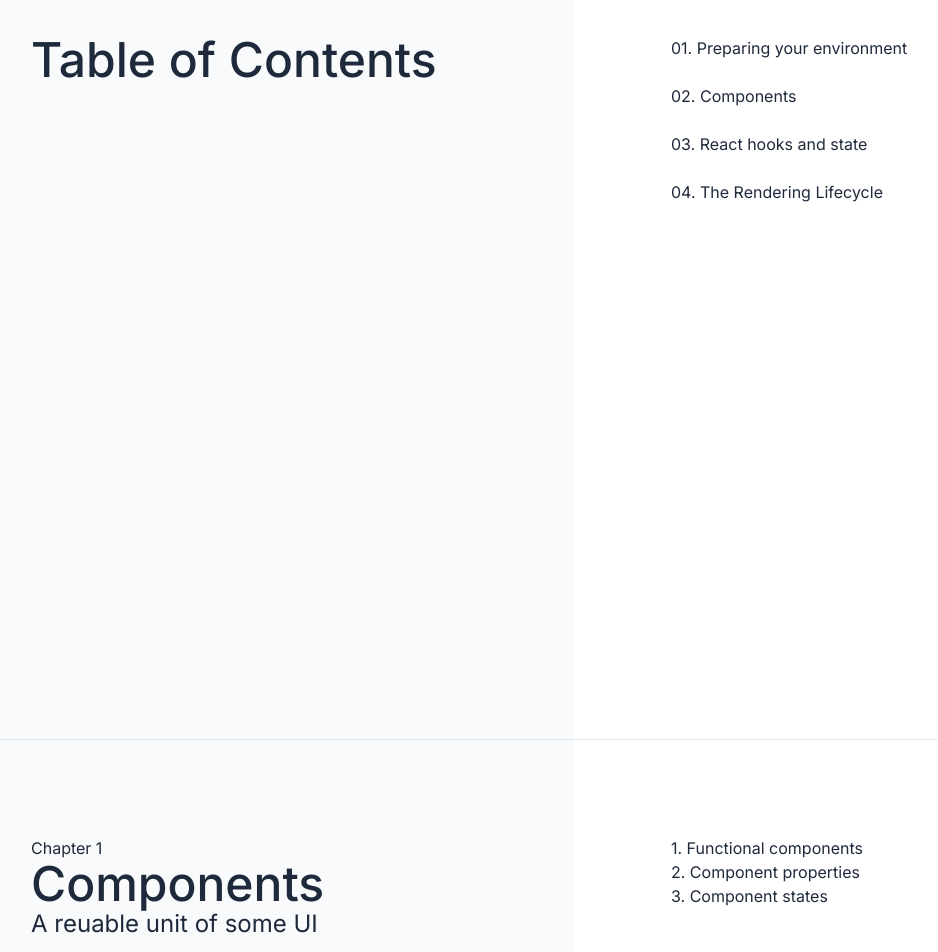
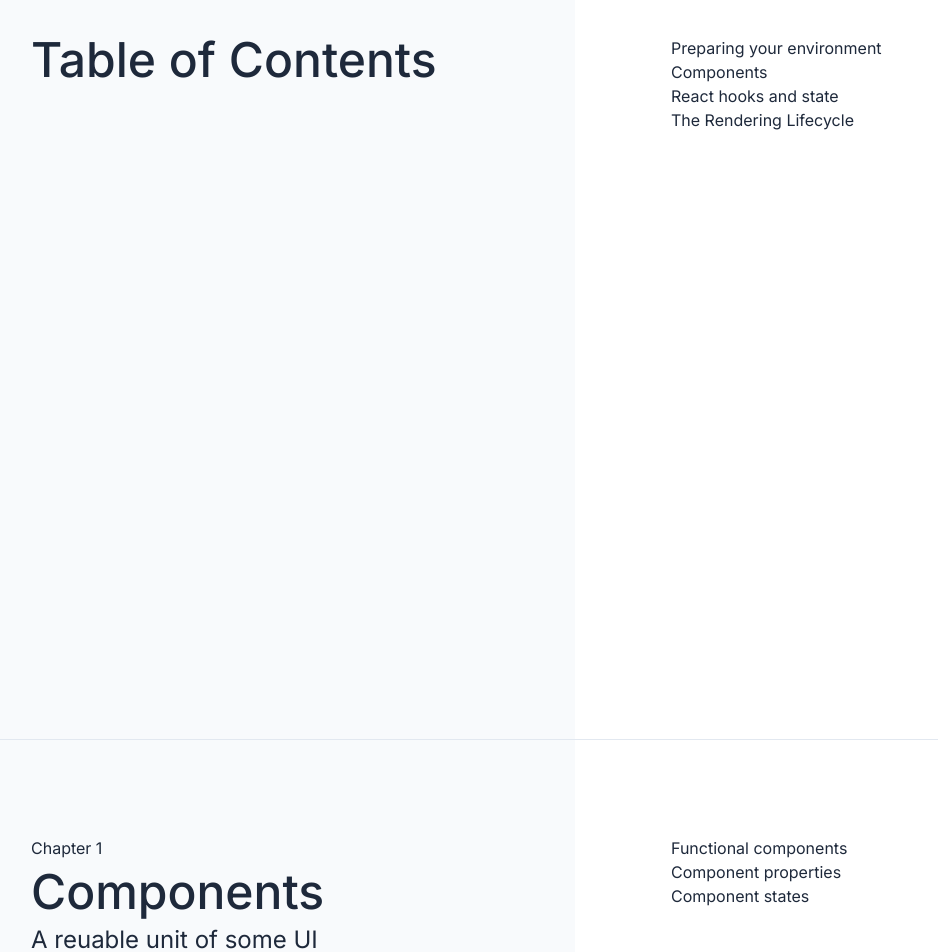
Before and after one commit to mobiclub/2023-fall-workshop-learn-react, a Next.js app: page / in a window 1280 px wide. Shown: the part 1660-2612 px from the top of the page, without its empty margins (65-1003 px from the left). Built offline with nearby package versions, Linux system fonts and the light colour scheme.

Commit message:
fix: use SlideSplit where possible, use ordered list semantics

```diff
--- a/src/slides/ComponentsSlide.tsx
+++ b/src/slides/ComponentsSlide.tsx
@@ -1,17 +1,13 @@
-import { Slide, SlideProps } from '@/components/Slide'
+import { Heading } from '@/components/Heading'
+import { SlideSplit, SlideSplitProps } from '@/components/Slide'
 
-import { Heading } from '../components/Heading'
-
-export type ComponentsSlideProps = SlideProps
+export type ComponentsSlideProps = SlideSplitProps
 export const ComponentsSlide = ({ children, className, slideNum, ...props }: ComponentsSlideProps) => {
 	return (
-		<Slide {...props}>
-			<div className ="grid grid-cols-2 h-full">
-				<section className="bg-slate-50 p-24">
-					<header>
-						<Heading level={3}>
-							Chapter 1
-						</Heading>
+		<SlideSplit {...props}
+			column1Content={
+				<header className='flex flex-col gap-2'>
+					<span>Chapter 1</span>
 					<Heading level={1}>
 						Components
 					</Heading>
@@ -19,13 +15,13 @@ export const ComponentsSlide = ({ children, className, slideNum, ...props }: Com
 						A reuable unit of some UI
 					</Heading>
 				</header>
-				</section>
-				<section className="bg-white p-24">
-					<p>1. Functional components</p>
-					<p>2. Component properties</p>
-					<p>3. Component states</p>
-				</section>
-			</div>
-		</Slide>
+			}
+			column2Content={
+				<ol className='list-decimal list-inside'>
+					<li>Functional components</li>
+					<li>Component properties</li>
+					<li>Component states</li>
+				</ol>
+			} />
 	)
 }
--- a/src/slides/TableOfContentsSlide.tsx
+++ b/src/slides/TableOfContentsSlide.tsx
@@ -1,30 +1,25 @@
-import { Heading } from '../components/Heading'
-import { Slide, SlideProps } from '../components/Slide'
+import { Heading } from '@/components/Heading'
 
-export type TableOfContentsProps = SlideProps & {
-	slideNum?: {current: number, total: number}
-}
+import { SlideSplit, SlideSplitProps } from '../components/Slide'
+
+export type TableOfContentsProps = SlideSplitProps
 export const TableOfContents = ({ children, className, slideNum, ...props }: TableOfContentsProps) => {
 	return (
-		<Slide {...props}>
-			<div className ="grid grid-cols-2 h-full">
-				<section className="bg-slate-50 p-24">
-					<header>
-						<Heading level={1}>
-							Table of Contents
-						</Heading>
-					</header>
-				</section>
-				<section className="bg-white p-24">
-					<p>01. Preparing your environment</p>
-					<br></br>
-					<p>02. Components</p>
-					<br></br>
-					<p>03. React hooks and state</p>
-					<br></br>
-					<p>04. The Rendering Lifecycle</p>
-				</section>
-			</div>
-		</Slide>
+		<SlideSplit {...props}
+			column1Content={
+				<header>
+					<Heading level={1}>
+						Table of Contents
+					</Heading>
+				</header>
+			}
+			column2Content={
+				<ol className='list-decimal list-inside'>
+					<li>Preparing your environment</li>
+					<li>Components</li>
+					<li>React hooks and state</li>
+					<li>The Rendering Lifecycle</li>
+				</ol>
+			} />
 	)
 }
```
Lines whose indentation alone changed are shown as unchanged.
